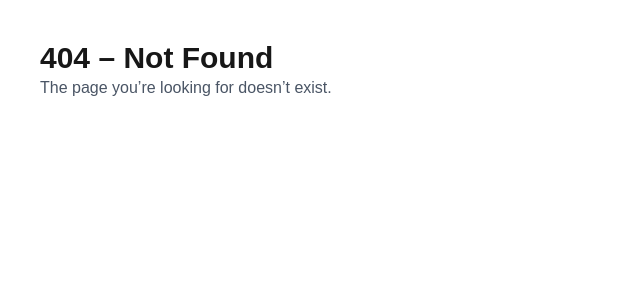
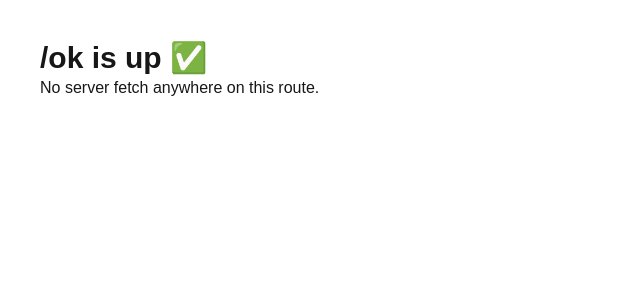
Before and after one commit to nkesseru/peakops-site, a Next.js app: page /ok in a window 1280 px wide. Before the commit this address had no page. Shown: the top 300 px of the page, without its empty margins (0-640 px from the left). Built offline with nearby package versions, Linux system fonts and the light colour scheme.

Commit message:
test: add /ok simple route

```diff
--- /dev/null
+++ b/src/app/ok/page.tsx
@@ -0,0 +1,12 @@
+export const runtime = "nodejs";
+export const dynamic = "force-dynamic";
+// "use client";  // not needed, but harmless if you add it
+
+export default function OkPage() {
+  return (
+    <section className="p-10">
+      <h1 className="text-3xl font-bold">/ok is up ✅</h1>
+      <p>No server fetch anywhere on this route.</p>
+    </section>
+  );
+}
```
